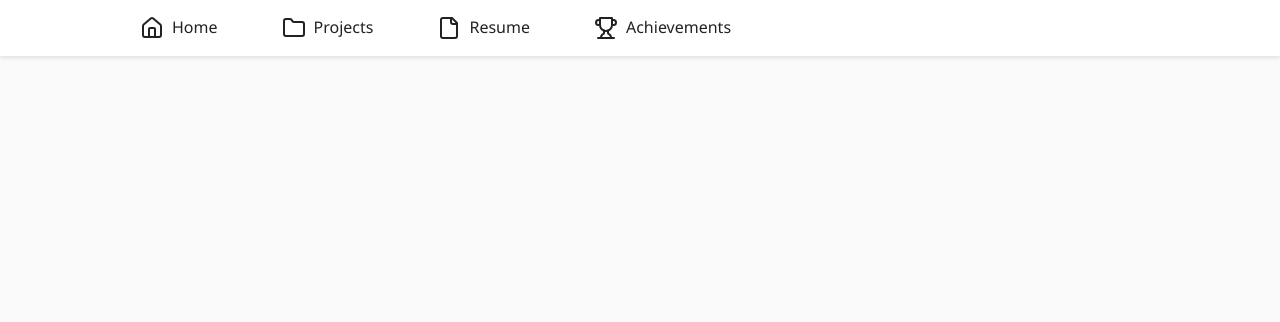
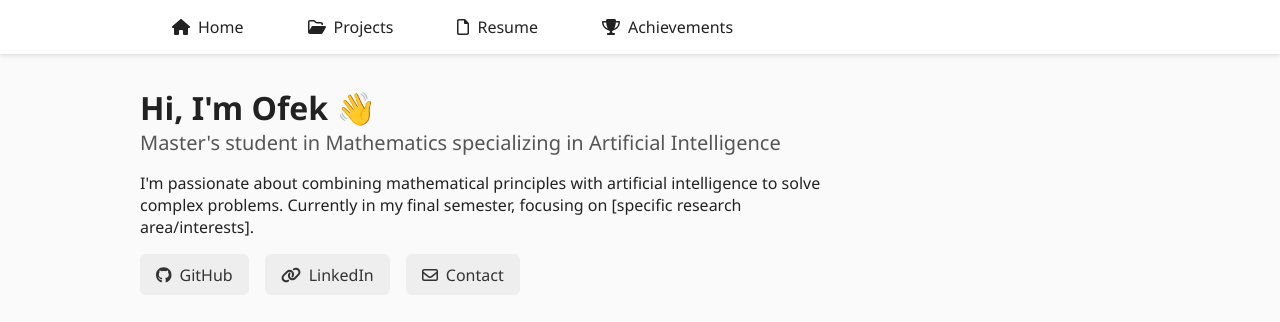
Before and after one commit to Ofekirsh/ofekirsh.github.io, a React (Vite) app: page / in a window 1280 px wide. Shown: the top 322 px of the page. Built offline with nearby package versions, Linux system fonts and the light colour scheme.

Commit message:
Created components for home screen

```diff
--- a/package.json
+++ b/package.json
@@ -10,7 +10,10 @@
     "preview": "vite preview"
   },
   "dependencies": {
-    "lucide-react": "^0.487.0",
+    "@fortawesome/free-brands-svg-icons": "^6.7.2",
+    "@fortawesome/free-regular-svg-icons": "^6.7.2",
+    "@fortawesome/free-solid-svg-icons": "^6.7.2",
+    "@fortawesome/react-fontawesome": "^0.2.2",
     "react": "^19.0.0",
     "react-dom": "^19.0.0",
     "react-router-dom": "^7.4.1"
--- a/src/App.css
+++ b/src/App.css
@@ -2,3 +2,10 @@
 	padding: 0;
 	margin: 0;
 }
+
+.content {
+	padding: 2em;
+	max-width: var(--max-width);
+	margin: auto;
+	text-align: left;
+}
--- /dev/null
+++ b/src/components/Button.css
@@ -0,0 +1,21 @@
+a.btn {
+  margin: 1em 1em 1em 0;
+  padding: 0.6em 1em;
+	display: inline-flex;
+	justify-content: space-between;
+	align-items: center;
+	gap: 0.5em;
+  font-size: 1em;
+  border: none;
+  background: #eee;
+  border-radius: 6px;
+  cursor: pointer;
+  text-decoration: none;
+  color: #333;
+  transition: all 0.5s ease;
+}
+
+a.btn:hover {
+  background-color: #333;
+  color: #fff;
+}
--- /dev/null
+++ b/src/components/Button.tsx
@@ -0,0 +1,21 @@
+import { FC, ReactNode } from "react";
+import "./Button.css";
+
+type ButtonProps = {
+	href?: string;
+	children?: ReactNode;
+}
+
+const Button: FC<ButtonProps> = ({
+	href,
+	children,
+}) => (
+	<a
+		className="btn"
+		href={href}
+	>
+		{children}
+	</a>
+);
+
+export default Button;
--- a/src/components/Navbar.css
+++ b/src/components/Navbar.css
@@ -1,6 +1,5 @@
 .navbar-container {
   background: white;
-  padding: 1em 2em;
   box-shadow: 0 2px 4px rgba(0,0,0,0.1);
   position: sticky;
   top: 0;
@@ -16,7 +15,6 @@
 .navbar ul {
   list-style: none;
   display: flex;
-  gap: 4em;
 }
 
 .navbar a {
@@ -24,5 +22,14 @@
   color: #222;
   font-weight: 500;
 	display: flex;
+	align-items: center;
 	gap: 0.5rem;
 }
+
+.navbar li {
+	padding: 1rem 2rem;
+}
+
+.navbar li:hover {
+	background: #eee;
+}
--- a/src/components/Navbar.tsx
+++ b/src/components/Navbar.tsx
@@ -1,14 +1,16 @@
-import { File, Folder, Home, Trophy } from "lucide-react";
+import { FontAwesomeIcon } from "@fortawesome/react-fontawesome";
 import "./Navbar.css";
+import { faHouse, faTrophy } from "@fortawesome/free-solid-svg-icons";
+import { faFile, faFolderOpen } from "@fortawesome/free-regular-svg-icons";
 
 const Navbar = () => (
 	<div className="navbar-container">
 		<nav className="navbar">
 			<ul>
-				<li><a href="/"><Home /> Home</a></li>
-				<li><a href="/projects"><Folder /> Projects</a></li>
-				<li><a href="/resume"><File /> Resume</a></li>
-				<li><a href="/achievements"><Trophy /> Achievements</a></li>
+				<li><a href="/"><FontAwesomeIcon icon={faHouse} /> Home</a></li>
+				<li><a href="/projects"><FontAwesomeIcon icon={faFolderOpen} /> Projects</a></li>
+				<li><a href="/resume"><FontAwesomeIcon icon={faFile} /> Resume</a></li>
+				<li><a href="/achievements"><FontAwesomeIcon icon={faTrophy} /> Achievements</a></li>
 			</ul>
 		</nav>
 	</div>
--- /dev/null
+++ b/src/pages/Home.css
@@ -0,0 +1,11 @@
+
+.subtitle {
+  font-size: 1.25em;
+  color: #555;
+}
+
+.description {
+  margin-top: 1em;
+  font-size: 1em;
+  max-width: 700px;
+}
--- a/src/pages/Home.tsx
+++ b/src/pages/Home.tsx
@@ -1,6 +1,34 @@
+import { faGithub } from "@fortawesome/free-brands-svg-icons";
+import Button from "../components/Button";
+import "./Home.css";
+import { FontAwesomeIcon } from "@fortawesome/react-fontawesome";
+import { faEnvelope } from "@fortawesome/free-regular-svg-icons";
+import { faLink } from "@fortawesome/free-solid-svg-icons";
 
-const Home = () => {
-	return <></>;
-}
+const Home = () => (
+	<div className="content">
+		<h1>Hi, I'm Ofek 👋</h1>
+		<p className="subtitle">Master's student in Mathematics specializing in Artificial Intelligence</p>
+		<p className="description">
+			I'm passionate about combining mathematical principles with artificial intelligence to solve complex problems.
+			Currently in my final semester, focusing on [specific research area/interests].
+		</p>
+
+		<div className="buttons">
+			<Button href="https://github.com/Ofekirsh">
+				<FontAwesomeIcon icon={faGithub} />
+				GitHub
+			</Button>
+			<Button href="https://www.linkedin.com/in/ofek-kirshenboim/">
+				<FontAwesomeIcon icon={faLink} />
+				LinkedIn
+			</Button>
+			<Button href="mailto:ofekirsh@gmail.com">
+				<FontAwesomeIcon icon={faEnvelope} />
+				Contact
+			</Button>
+		</div>
+	</div>
+);
 
 export default Home;
```
Also changed, not shown: src/components/Card.css (added, +23 -0 lines), src/components/Card.tsx (added, +21 -0 lines), 1 other file (tests, documents, lock files or other folders).
